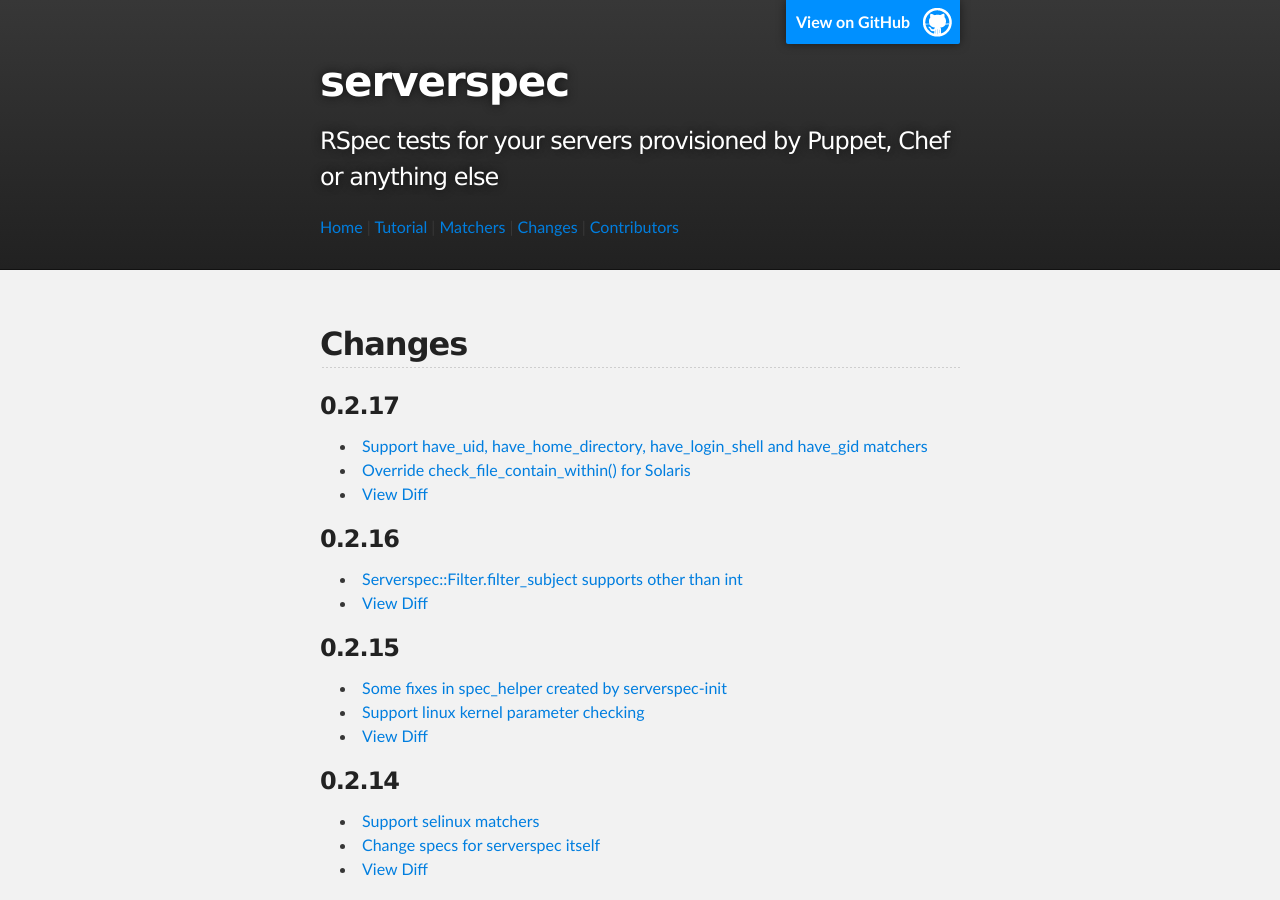
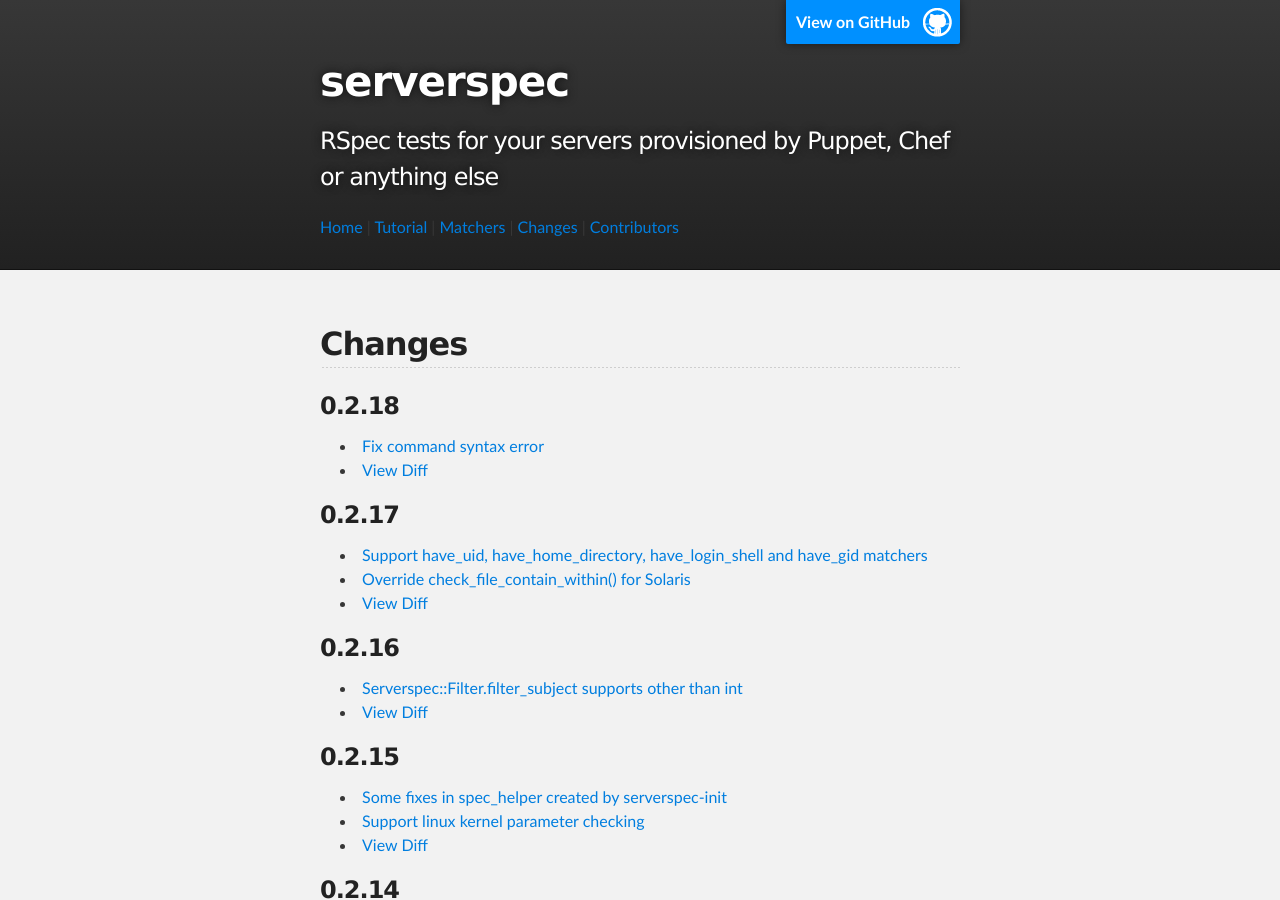
Before and after one commit to serverspec/serverspec.github.io, a Jekyll site: the page built from changes.md, in a window 1280 px wide and 900 px high. Built offline with Jekyll 4.4.1, drawn with Linux system fonts in a browser that asks for light colours; Markdown is read by kramdown in place of the engine named in the settings.

Commit message:
Add changes for v0.2.18

```diff
--- a/changes.md
+++ b/changes.md
@@ -4,6 +4,10 @@ title: changes
 ---
 
 ## Changes
+
+### 0.2.18
+ * [Fix command syntax error](https://github.com/mizzy/serverspec/pull/74)
+ * [View Diff](https://github.com/mizzy/serverspec/compare/v0.2.17...v0.2.18)
 
 ### 0.2.17
  * [Support have\_uid, have\_home\_directory, have\_login\_shell and have\_gid matchers](https://github.com/mizzy/serverspec/pull/71)
```
